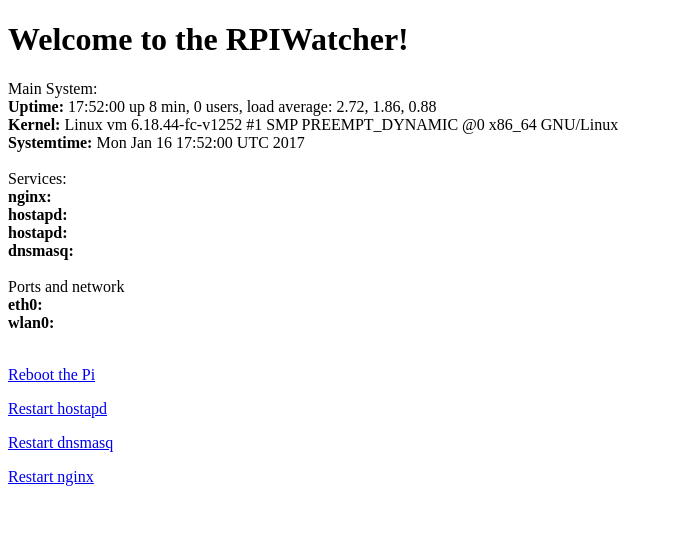
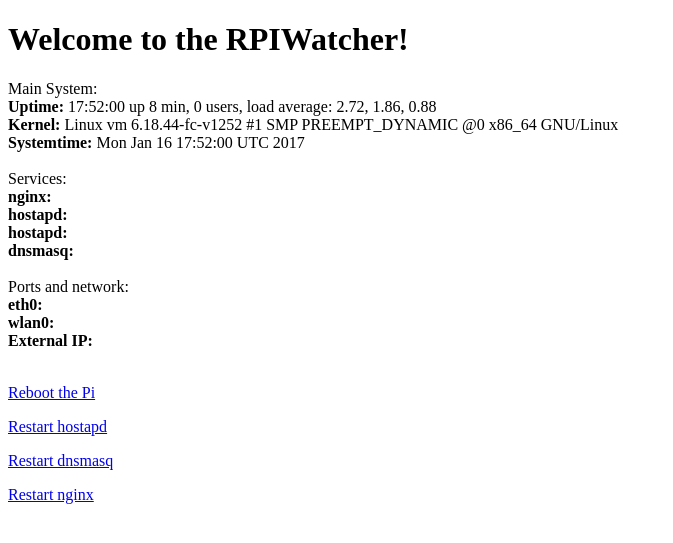
Before and after one commit to MrFlyingToasterman/rpiwatch, a PHP site: page /index.php in a window 1280 px wide. Shown: the top 543 px of the page, without its empty margins (0-673 px from the left). Run offline with PHP 8.4, Linux system fonts and the light colour scheme; data that the repository does not hold is empty.

Commit message:
added external IP

```diff
--- a/index.php
+++ b/index.php
@@ -31,10 +31,11 @@ GPLv3
             echo "<b>dnsmasq: </b>" . shell_exec("systemctl status dnsmasq") . "<br><br>" ;
 
             //Ports and network
-            echo "Ports and network <br>";
+            echo "Ports and network: <br>";
             //Show ip
             echo "<b>eth0: </b>" . shell_exec("ip addr |grep eth0") . "<br>" ;
-            echo "<b>wlan0: </b>" . shell_exec("ip addr |grep wlan0") . "<br><br>" ;
+            echo "<b>wlan0: </b>" . shell_exec("ip addr |grep wlan0") . "<br>" ;
+            echo "<b>External IP: </b>" . shell_exec("curl canihazip.com/s") . "<br><br>" ;
 
             //Reboot
             if (isset($_GET["reboot"])) {
```
